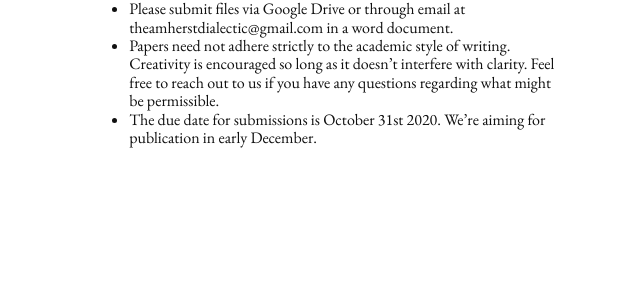
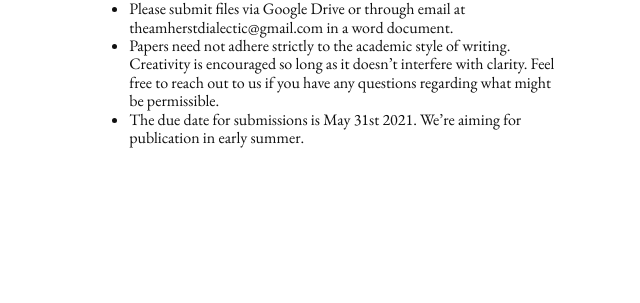
Before and after one commit to the-dialectic/amherstdialectic.com, a Jekyll site: the page built from pages/guidelines.md, in a window 1280 px wide. Shown: the part 337-640 px from the top of the page, without its empty margins (314-954 px from the left). Built offline with Jekyll 4.4.1, drawn with Linux system fonts in a browser that asks for light colours.

Commit message:
datechange

```diff
--- a/pages/guidelines.md
+++ b/pages/guidelines.md
@@ -10,4 +10,4 @@ permalink: /submission
 * Citations should be in **Chicago style**, with footnotes instead of endnotes.
 * Please submit files via Google Drive or through email at theamherstdialectic@gmail.com  in a word document.
 * Papers need not adhere strictly to the academic style of writing. Creativity is encouraged so long as it doesn’t interfere with clarity. Feel free to reach out to us if you have any questions regarding what might be permissible.
-* The due date for submissions is October 31st 2020. We’re aiming for publication in early December.
+* The due date for submissions is May 31st 2021. We’re aiming for publication in early summer.
```
